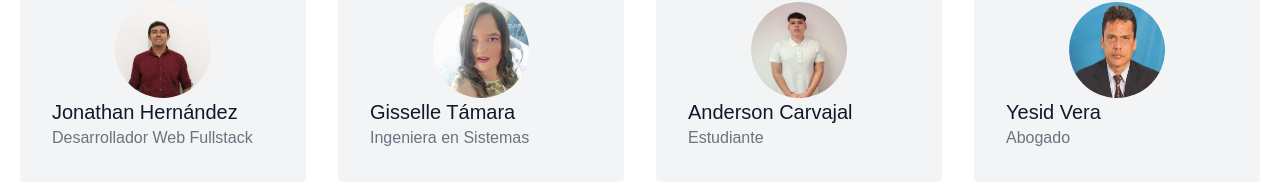
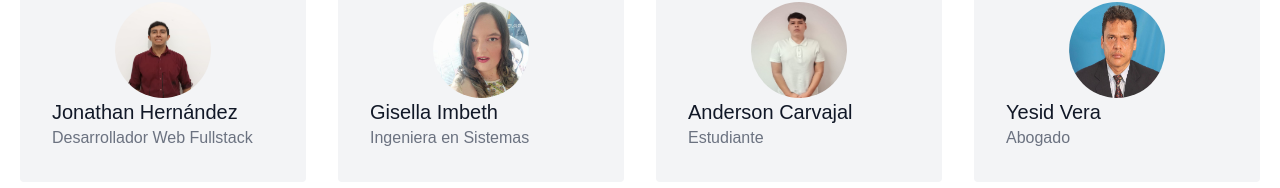
Before and after one commit to jonathanDavid1/hackhathon, a Next.js app: page /Integrantes in a window 1280 px wide. Shown: the part 202-390 px from the top of the page. Built offline with nearby package versions, Linux system fonts and the light colour scheme.

Commit message:
Update Integrantes.jsx
correcion del nombre

```diff
--- a/src/pages/Integrantes.jsx
+++ b/src/pages/Integrantes.jsx
@@ -20,7 +20,7 @@ function Integrantes() {
           <div className="p-4 md:w-1/4">
             <div className="h-full bg-gray-100 p-8 rounded">
             <img src="/images/giselle.jpg" alt="Jonathan Hernández" className="w-24 h-24 rounded-full mx-auto" />
-              <h2 className="text-xl font-medium title-font text-gray-900">Gisselle Támara</h2>
+              <h2 className="text-xl font-medium title-font text-gray-900">Gisella Imbeth</h2>
               <p className="text-gray-500">Ingeniera en Sistemas</p>
             </div>
           </div>
```
